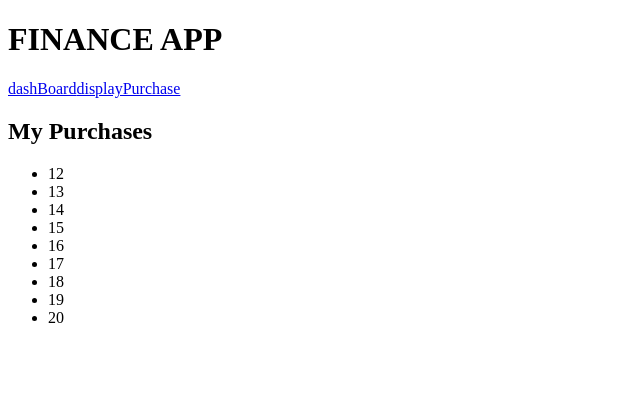
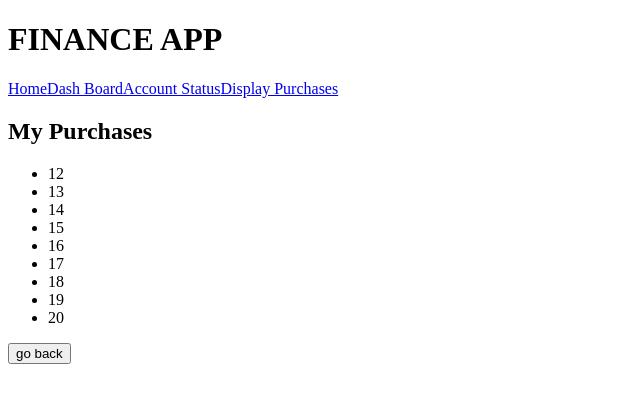
Before and after one commit to jpf8923/YourFinance, an Angular app: page /display-purchase in a window 1280 px wide. Shown: the top 402 px of the page, without its empty margins (0-640 px from the left). Built offline with nearby package versions, Linux system fonts and the light colour scheme.

Commit message:
update approuting

```diff
--- a/src/app/app-routing.module.ts
+++ b/src/app/app-routing.module.ts
@@ -2,12 +2,14 @@ import { NgModule } from '@angular/core';
 import { RouterModule, Routes } from '@angular/router';
 import { HomeScreenComponent } from './home-screen/home-screen.component';
 import  { DisplayPurchasesComponent } from './display-purchases/display-purchases.component';
+import { DisplayAccStatusComponent } from './display-acc-status/display-acc-status.component'
 import { DashboardComponent } from './dashboard/dashboard.component';
 const routes: Routes = [
   { path: 'home', component: HomeScreenComponent },
   { path: 'dashboard', component: DashboardComponent },
+  { path: 'accStatus', component: DisplayAccStatusComponent},
   { path: 'display-purchase', component: DisplayPurchasesComponent },
-  {path: '', redirectTo: '/dashboard', pathMatch: 'full'}
+  {path: '', redirectTo: '/home', pathMatch: 'full'}
 ];
 
 @NgModule({
--- a/src/app/app.component.html
+++ b/src/app/app.component.html
@@ -1,6 +1,9 @@
 <h1>FINANCE APP</h1>
 <nav>
-  <a routerLink="/dashBoard">dashBoard</a>
-  <a routerLink="/display-purchase">displayPurchase</a>
+  <a routerLink="/home">Home</a>
+  <a routerLink="/dashboard">Dash Board</a>
+  <a routerLink="/accStatus">Account Status</a>
+  <a routerLink="/display-purchase">Display Purchases</a>
 </nav>
+<!--The part of the website to be changed given router outlet change-->
 <router-outlet></router-outlet>
--- a/src/app/display-purchases/display-purchases.component.html
+++ b/src/app/display-purchases/display-purchases.component.html
@@ -4,3 +4,4 @@
     <span class="badge">{{p.cost}}</span>
   </li>
 </ul>
+<button type="button" (click)="goBack()">go back</button>
--- a/src/app/display-purchases/display-purchases.component.ts
+++ b/src/app/display-purchases/display-purchases.component.ts
@@ -1,5 +1,6 @@
 //Display list of purchases
 import { Component } from '@angular/core';
+import { Location } from '@angular/common';
 import { GetAccountInfoService } from '../get-account-info.service';
 import { purchaseData } from '../purchaseData';
 @Component({
@@ -13,10 +14,14 @@ export class DisplayPurchasesComponent {
     this.getPurchaseData();
   }
 
-  constructor(private getter:GetAccountInfoService){}
+
+  constructor(private getter:GetAccountInfoService,   private location: Location){}
 
   getPurchaseData(){
     this.getter.getData().subscribe( (accData) => {this.pList = accData.purchaseList} );
   }
-
+  //Go back
+  goBack(): void {
+    this.location.back();
+  }
 }
--- a/src/app/log-in/log-in.component.html
+++ b/src/app/log-in/log-in.component.html
@@ -1,2 +1 @@
-
 <p>log-in works!</p>
```
